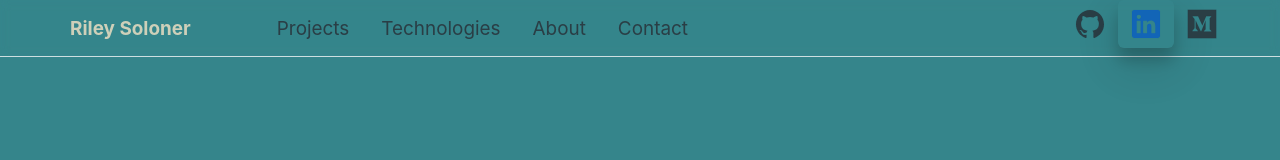
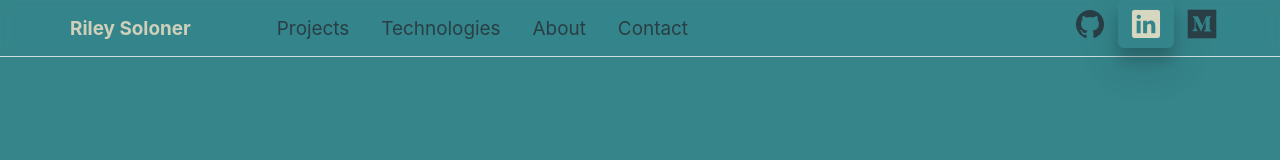
Before and after one commit to robotriley/portfolio-site, a React (Create React App) app: page / in a window 1280 px wide. In both pictures the pointer is over the link 1170 px from the left and 11 px from the top of the page. Shown: the top 160 px of the page. Built offline with nearby package versions, Linux system fonts and the light colour scheme.

Commit message:
icon hover:

```diff
--- a/src/App.css
+++ b/src/App.css
@@ -36,6 +36,9 @@
 
 .navIcon {
   color: #282c34;
+}
+.navIcon:hover {
+  color: blanchedalmond;
 }
 
 #iconZone {
```
